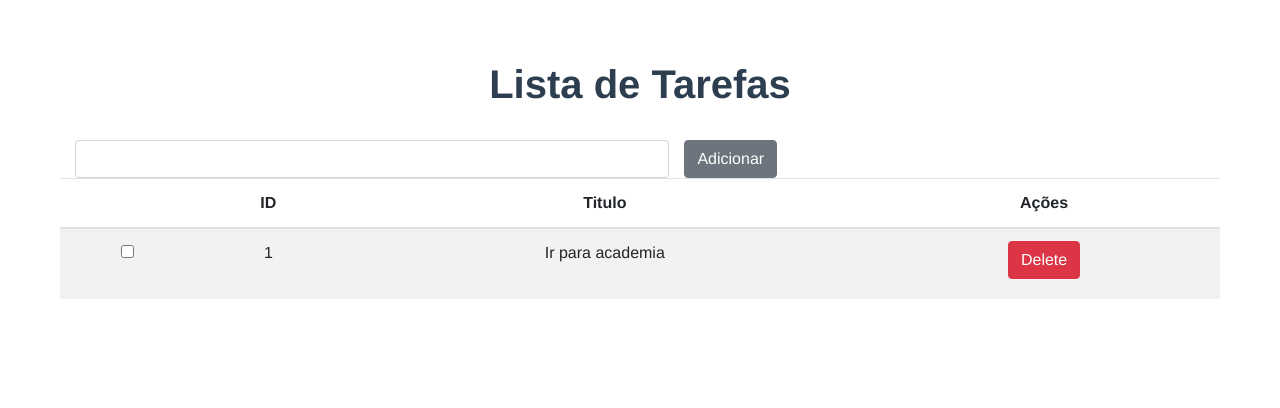
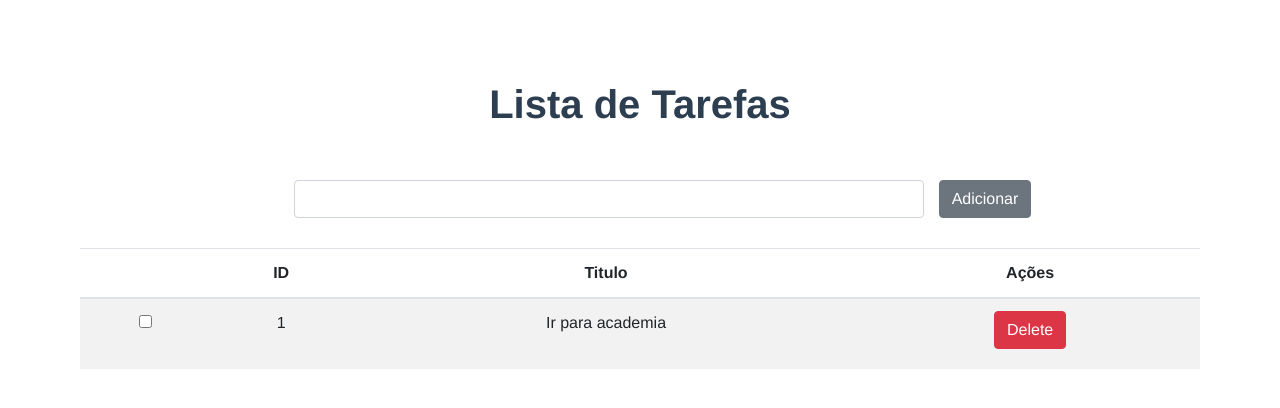
Before and after one commit to ieleny/todoListVue, a Vue app: page /#/ in a window 1280 px wide. Shown: the top 408 px of the page. Built offline with nearby package versions, Linux system fonts and the light colour scheme.

Commit message:
Refactoring: Css and when add something in the list erased input

```diff
--- a/src/App.vue
+++ b/src/App.vue
@@ -33,6 +33,6 @@
     -moz-osx-font-smoothing: grayscale;
     text-align: center;
     color: #2c3e50;
-    margin: 60px 60px 60px;
+    margin: 80px 80px 80px;
   }
 </style>
--- /dev/null
+++ b/src/components/AditionButton/additionButton.css
@@ -0,0 +1,3 @@
+.row-addition{
+   margin: 20px 50px 30px 80px;
+}
--- a/src/components/AditionButton/aditionButton.js
+++ b/src/components/AditionButton/aditionButton.js
@@ -19,6 +19,7 @@ export default{
             });
 
             this.addTodoList(this.tableData);
+            this.newToDo = '';
         },
         defineId(){
             let ultimoId;
--- a/src/components/AditionButton/index.vue
+++ b/src/components/AditionButton/index.vue
@@ -1,5 +1,6 @@
 <template id="app-button-add">
-    <b-row class="row col-xs-10 col-sm-10 col-md-10 col-lg-10" align="center">
+    <b-row class="row row-addition justify-content-md-center" align="center">
+
         <b-col sm="8">
             <b-form-input type="text" id="newToDo" name="newToDo" v-model="newToDo"></b-form-input>
         </b-col>
@@ -9,3 +10,4 @@
 </template>
 
 <script src="./aditionButton.js" />
+<style scoped src="./additionButton.css"></style>
```
